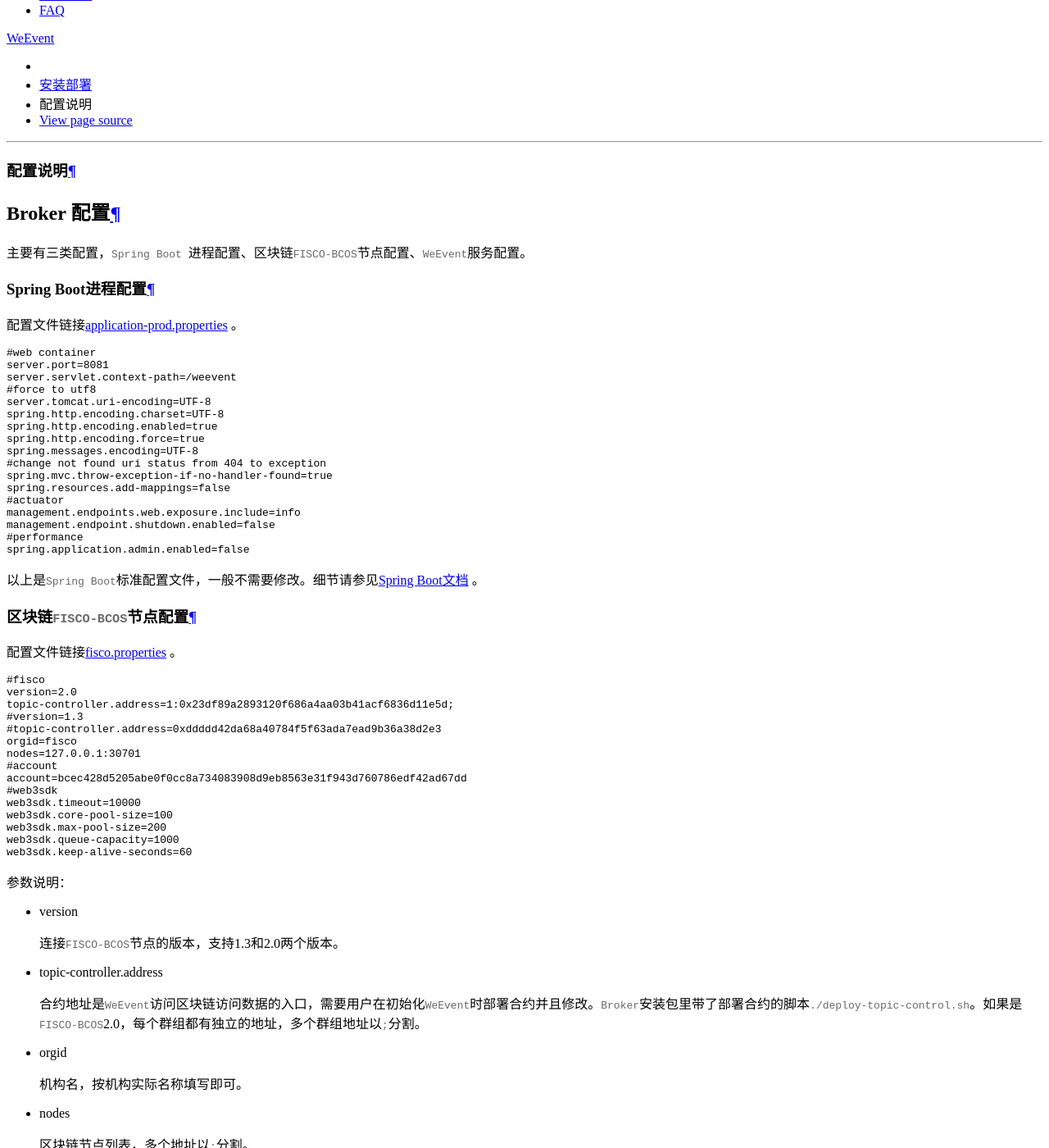
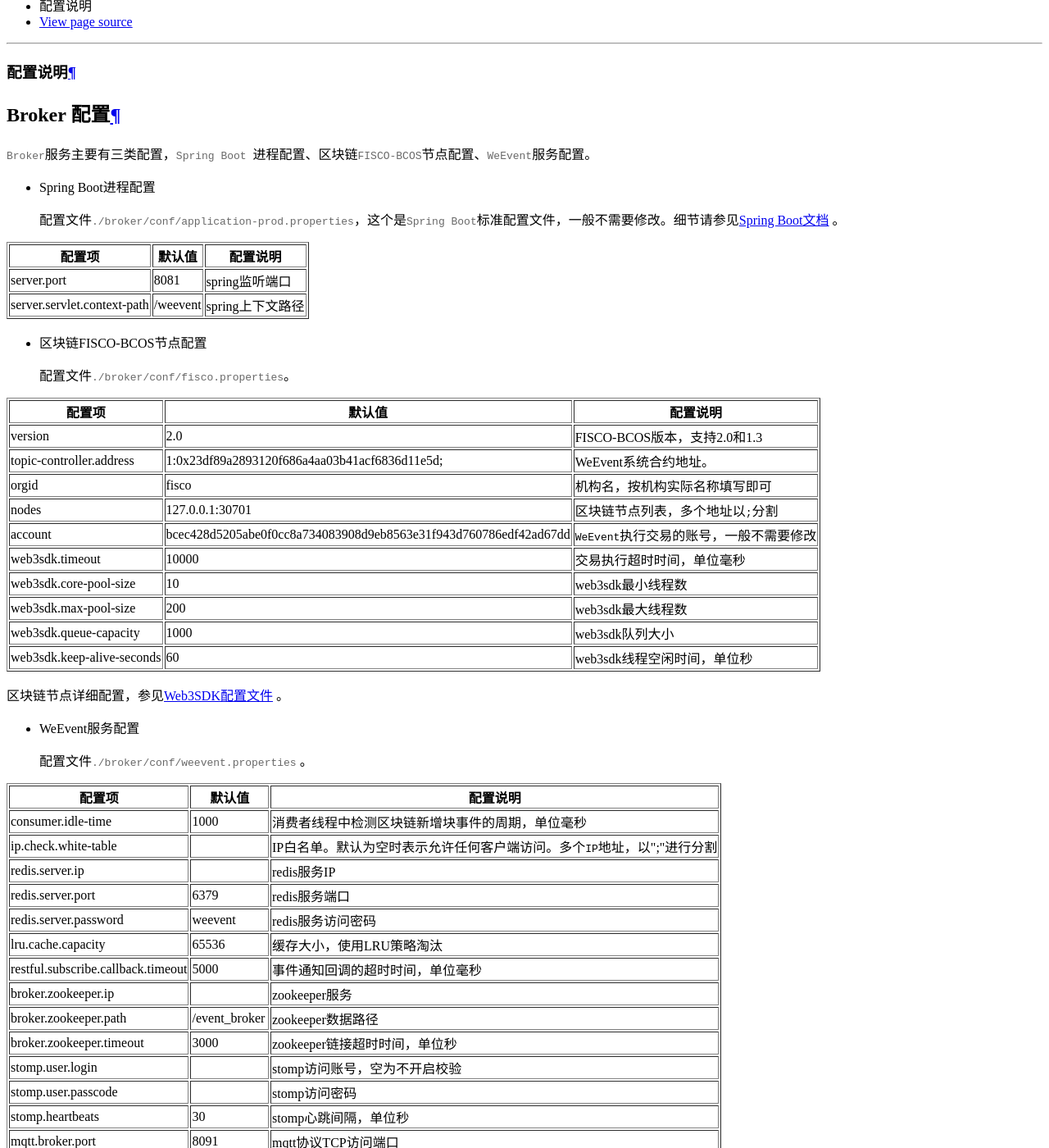
Before and after one commit to WeBankBlockchain/WeEvent-docs, a Sphinx documentation site: the page built from docs/install/property.md, in a window 1280 px wide and 1400 px high, scrolled down 509 px. Shown: the whole window at 82% size. Built offline with Sphinx 7.4.7 and the Read the Docs theme 2.0.0, drawn with Linux system fonts in a browser that asks for light colours; some of the changed text lies outside the part shown.

Commit message:
change property format (#41)

````diff
--- a/docs/install/property.md
+++ b/docs/install/property.md
@@ -1,313 +1,193 @@
 ## 配置说明
 ### Broker 配置
 
-主要有三类配置，`Spring Boot `进程配置、区块链`FISCO-BCOS`节点配置、`WeEvent`服务配置。
+`Broker`服务主要有三类配置，`Spring Boot `进程配置、区块链`FISCO-BCOS`节点配置、`WeEvent`服务配置。
 
-#### Spring Boot进程配置
+- Spring Boot进程配置
 
-配置文件链接[application-prod.properties](https://github.com/WeBankFinTech/WeEvent/blob/master/weevent-broker/src/main/resources/application-prod.properties) 。
+  配置文件`./broker/conf/application-prod.properties`，这个是`Spring Boot`标准配置文件，一般不需要修改。细节请参见[Spring Boot文档](https://docs.spring.io/spring-boot/docs/current/reference/htmlsingle/#appendix) 。
 
-```ini
-#web container
-server.port=8081
-server.servlet.context-path=/weevent
-#force to utf8
-server.tomcat.uri-encoding=UTF-8
-spring.http.encoding.charset=UTF-8
-spring.http.encoding.enabled=true
-spring.http.encoding.force=true
-spring.messages.encoding=UTF-8
-#change not found uri status from 404 to exception
-spring.mvc.throw-exception-if-no-handler-found=true
-spring.resources.add-mappings=false
-#actuator
-management.endpoints.web.exposure.include=info
-management.endpoint.shutdown.enabled=false
-#performance
-spring.application.admin.enabled=false
-```
-以上是`Spring Boot`标准配置文件，一般不需要修改。细节请参见[Spring Boot文档](https://docs.spring.io/spring-boot/docs/current/reference/htmlsingle/#appendix) 。
+  | 配置项                      | 默认值   | 配置说明         |
+  | --------------------------- | -------- | ---------------- |
+  | server.port                 | 8081     | spring监听端口   |
+  | server.servlet.context-path | /weevent | spring上下文路径 |
 
-#### 区块链`FISCO-BCOS`节点配置
-配置文件链接[fisco.properties](https://github.com/WeBankFinTech/WeEvent/blob/master/weevent-broker/src/main/resources/fisco.properties) 。
-```ini
-#fisco
-version=2.0
-topic-controller.address=1:0x23df89a2893120f686a4aa03b41acf6836d11e5d;
-#version=1.3
-#topic-controller.address=0xddddd42da68a40784f5f63ada7ead9b36a38d2e3
-orgid=fisco
-nodes=127.0.0.1:30701
-#account
-account=bcec428d5205abe0f0cc8a734083908d9eb8563e31f943d760786edf42ad67dd
-#web3sdk
-web3sdk.timeout=10000
-web3sdk.core-pool-size=100
-web3sdk.max-pool-size=200
-web3sdk.queue-capacity=1000
-web3sdk.keep-alive-seconds=60
-```
+- 区块链FISCO-BCOS节点配置
 
-参数说明：
+  配置文件`./broker/conf/fisco.properties`。
 
-- version
-
-  连接`FISCO-BCOS`节点的版本，支持1.3和2.0两个版本。
-
-- topic-controller.address
-
-  合约地址是`WeEvent`访问区块链访问数据的入口，需要用户在初始化`WeEvent`时部署合约并且修改。`Broker`安装包里带了部署合约的脚本`./deploy-topic-control.sh`。如果是`FISCO-BCOS`2.0，每个群组都有独立的地址，多个群组地址以`;`分割。
-
-- orgid
-
-  机构名，按机构实际名称填写即可。
-
-- nodes
-
-  区块链节点列表，多个地址以`;`分割。
-
-- account
-
-  `WeEvent`执行交易的账号，一般不需要修改。
-
-- web3sdk.*
-
-  `Web3SDK`连接池选项，一般不需要修改。
+  | 配置项                     | 默认值                                                       | 配置说明                                |
+  | -------------------------- | ------------------------------------------------------------ | --------------------------------------- |
+  | version                    | 2.0                                                          | FISCO-BCOS版本，支持2.0和1.3            |
+  | topic-controller.address   | 1:0x23df89a2893120f686a4aa03b41acf6836d11e5d;                | WeEvent系统合约地址。                   |
+  | orgid                      | fisco                                                        | 机构名，按机构实际名称填写即可          |
+  | nodes                      | 127.0.0.1:30701                                              | 区块链节点列表，多个地址以`;`分割       |
+  | account                    | bcec428d5205abe0f0cc8a734083908d9eb8563e31f943d760786edf42ad67dd | `WeEvent`执行交易的账号，一般不需要修改 |
+  | web3sdk.timeout            | 10000                                                        | 交易执行超时时间，单位毫秒              |
+  | web3sdk.core-pool-size     | 10                                                           | web3sdk最小线程数                       |
+  | web3sdk.max-pool-size      | 200                                                          | web3sdk最大线程数                       |
+  | web3sdk.queue-capacity     | 1000                                                         | web3sdk队列大小                         |
+  | web3sdk.keep-alive-seconds | 60                                                           | web3sdk线程空闲时间，单位秒             |
 
 
-区块链节点详细配置，参见[Web3SDK配置文件](https://fisco-bcos-documentation.readthedocs.io/zh_CN/release-2.0/docs/sdk/sdk.html) 。
+  区块链节点详细配置，参见[Web3SDK配置文件](https://fisco-bcos-documentation.readthedocs.io/zh_CN/release-2.0/docs/sdk/sdk.html) 。
 
-#### WeEvent服务配置
+- WeEvent服务配置
 
-配置文件链接[weevent.properties](https://github.com/WeBankFinTech/WeEvent/blob/master/weevent-broker/src/main/resources/weevent.properties) 。
+  配置文件`./broker/conf/weevent.properties` 。
 
-```ini
-#consumer
-consumer.idle-time=1000
-#ip white list
-ip.check.white-table=
-#redis server
-redis.server.ip=
-redis.server.port=
-redis.server.password=weevent
-lru.cache.capacity=65536
-#restful cgi timeout
-restful.subscribe.callback.timeout=5000
-
-#zookeeper
-broker.zookeeper.ip=127.0.0.1:2181
-broker.zookeeper.path=/event_broker
-broker.zookeeper.timeout=3000
-
-#user
-stomp.user.login=
-stomp.user.passcode=
-#server heartbeats
-stomp.heartbeats=30
-
-#mqtt brokerserver
-mqtt.broker.port=8091
-mqtt.broker.keepalive=60
-mqtt.websocket.path=/weevent/mqtt
-mqtt.websocket.port=8092
-mqtt.user.login=
-mqtt.user.passcode=
-```
-
-参数说明：
-- consumer.idle-time
-
-    消费者线程中检测区块链新增块事件的周期，默认为1000毫秒。一般不用修改。
-
-- IP白名单ip.check.white-table
-
-   `WeEvent`授权访问的客户端`IP`列表 ，默认为空时表示允许任何客户端访问。
-
-   用户可以配置多个`IP`地址，以";"进行分割。如`ip.check.white-table=127.0.0.1;127.0.0.2`。
-
-- Redis缓存配置redis.*
-
-   业务场景中如果有多个`Consumer`订阅同一个`Topic`的场景，建议使用`Redis`缓存来加快事件的通知。
-
-   - redis.server.ip ： `Redis` 服务的IP地址
-   - redis.server.port ：`Redis` 服务占用的端口
-   - redis.server.password ：`Redis` 服务访问密码
-   - lru.cache.capacity：进程中缓存大小，当缓存数据大于这个值时，使用`LRU`策略淘汰。一般不用修改。
-
-- RESTful回调接口的超时时间
-
-   - restful.subscribe.callback.timeout：事件通知回调的超时时间，默认为5000毫秒。一般不用修改。
-
-- Zookeeper配置broker.zookeeper.*
-
-   - broker.zookeeper.ip：`Zookeeper`的服务IP列表。
-   - broker.zookeeper.path：`WeEvent`的数据存储路径。一般不用修改。
-   - broker.zookeeper.timeout：`Zookeeper`的`Session`超时时间。默认为3000毫秒，一般不用修改。
-
-- STOMP协议配置stomp.*
-
-   - stomp.user.login/passcode：建议用户开启`STOMP`协议的账号/密码校验，以增强安全性。默认为空，表示不校验。
-   - stomp.heartbeats：配置心跳时间间隔。默认时间间隔30秒，一般不用修改。
-
-- MQTT Broker配置mqtt.*
-
-   - mqtt.broker.port：客户端使用`MQTT`协议访问`MQTT Broker`端口。
-   - mqtt.broker.keepalive：发送心跳时间。单位为秒。
-   - mqtt.websocket.path：客户端使用`WebSocket`协议访问`MQTT Broker`链接。
-   - mqtt.websocket.port：客户端使用`WebSocket`访问`MQTT Broker`端口。
-   - mqtt.user.login：`MQTT Broker`访问用户名，为空则不校验用户名。
-   - mqtt.user.passcode：`MQTT Broker`访问密码，为空则不校验用户密码。
+  | 配置项                             | 默认值        | 配置说明                                                     |
+  | ---------------------------------- | ------------- | ------------------------------------------------------------ |
+  | consumer.idle-time                 | 1000          | 消费者线程中检测区块链新增块事件的周期，单位毫秒             |
+  | ip.check.white-table               |               | IP白名单。默认为空时表示允许任何客户端访问。多个`IP`地址，以";"进行分割 |
+  | redis.server.ip                    |               | redis服务IP                                                  |
+  | redis.server.port                  | 6379          | redis服务端口                                                |
+  | redis.server.password              | weevent       | redis服务访问密码                                            |
+  | lru.cache.capacity                 | 65536         | 缓存大小，使用LRU策略淘汰                                    |
+  | restful.subscribe.callback.timeout | 5000          | 事件通知回调的超时时间，单位毫秒                             |
+  | broker.zookeeper.ip                |               | zookeeper服务                                                |
+  | broker.zookeeper.path              | /event_broker | zookeeper数据路径                                            |
+  | broker.zookeeper.timeout           | 3000          | zookeeper链接超时时间，单位秒                                |
+  | stomp.user.login                   |               | stomp访问账号，空为不开启校验                                |
+  | stomp.user.passcode                |               | stomp访问密码                                                |
+  | stomp.heartbeats                   | 30            | stomp心跳间隔，单位秒                                        |
+  | mqtt.broker.port                   | 8091          | mqtt协议TCP访问端口                                          |
+  | mqtt.broker.keepalive              | 60            | mqtt连接空闲时间，单位秒                                     |
+  | mqtt.websocket.path                | /weevent/mqtt | mqtt连接目录                                                 |
+  | mqtt.websocket.port                | 8092          | mqtt协议web socket访问端口                                   |
+  | mqtt.user.login                    |               | mqtt访问账号，空为不开启校验                                 |
+  | mqtt.user.passcode                 |               | mqtt访问密码                                                 |
 
 ### Governance
 
-`Governance`的配置都在文件`application-prod.yml `中，配置文件链接[application-prod.yml](https://github.com/WeBankFinTech/WeEvent/blob/master/weevent-governance/src/main/resources/application-prod.yml) 。
+配置文件`./governance/conf/application-prod.yml `。
 
-```nginx
-server:
-  port: 8082
-spring:
-  # datasource
-  datasource:
-    # mysql的jdbc访问串
-    url: jdbc:mysql://127.0.0.1:3306/demo?useUnicode=true&characterEncoding=utf-8&useSSL=false
-    driver-class-name: org.mariadb.jdbc.Driver
-    # 数据库用户名
-    username: ${username}
-    # 数据库密码
-    password: ${password}
-    type: org.apache.commons.dbcp2.BasicDataSource
-    dbcp2:
-      max-wait-millis: 10000
-      min-idle: 5
-      initial-size: 5
-      validation-query: SELECT 'x'
-    mail:
-        default-encoding: UTF-8
-        host: smtp.163.com
-        username: mailusername@163.com
-        password: mailpwd
-  pid:
-    fail-on-write-error: true
-    file: ./logs/governance.pid
-http:
-  client:
-    max-total: 200
-    max-per-route: 500
-    connection-request-timeout: 3000
-    connection-timeout: 3000
-    socket-timeout: 5000
-https:
-  read-timeout: 5000
-  connect-timeout: 15000
-
-
-```
-- 配置说明:
-    - datasource：数据库的`JDBC`访问字符串。
-    - mail.username：用于发送给用户发送邮件的邮件地址。
+| 配置项                                        | 默认值                                                       | 配置说明         |
+| --------------------------------------------- | ------------------------------------------------------------ | ---------------- |
+| server.port                                   | 8082                                                         | spring监听端口   |
+| spring.datasource.url                         | jdbc:mysql://127.0.0.1:3306/demo?useUnicode=true&characterEncoding=utf-8&useSSL=false | 数据源           |
+| spring.datasource.driver-class-name           | org.mariadb.jdbc.Driver                                      | 驱动类           |
+| spring.datasource.username                    |                                                              | 数据库账号用户名 |
+| spring.datasource.password                    |                                                              | 数据库账号密码   |
+| spring.datasource.type                        |                                                              |                  |
+| spring.datasource.dbcp2.max-wait-millis       |                                                              |                  |
+| spring.datasource.dbcp2.min-idle              |                                                              |                  |
+| spring.datasource.dbcp2.initial-size          |                                                              |                  |
+| spring.datasource.dbcp2.validation-query      |                                                              |                  |
+| spring.datasource.mail.default-encoding       |                                                              |                  |
+| spring.datasource.mail.host                   |                                                              |                  |
+| spring.datasource.mail.username               |                                                              |                  |
+| spring.datasource.mail.password               |                                                              |                  |
+| spring.http.client.max-total                  | 200                                                          |                  |
+| spring.http.client.max-per-route              | 500                                                          |                  |
+| spring.http.client.connection-request-timeout | 3000                                                         |                  |
+| spring.http.client.connection-timeout         | 3000                                                         |                  |
+| spring.http.client.socket-timeout             | 5000                                                         |                  |
+| spring.https.client.read-timeout              | 5000                                                         |                  |
+| spring.https.client.connect-timeout           | 15000                                                        |                  |
 
 ### Nginx 配置说明
-#### 修改后端子模块路由
+- 修改后端子模块路由
 
-通过配置文件`nginx/conf/conf.d/http_rs.conf`里的`upstream`来增加和移除后端的业务机器。
+  通过配置文件`nginx/conf/conf.d/http_rs.conf`里的`upstream`来增加和移除后端的业务机器。
 
-```nginx
-upstream broker_backend{
-    server localhost:8090 weight=100 max_fails=3;
+  ```nginx
+  upstream broker_backend{
+      server localhost:8090 weight=100 max_fails=3;
 
-    ip_hash;
-    keepalive 1024;
-}
+      ip_hash;
+      keepalive 1024;
+  }
 
-upstream broker_mqtt_websocket_backend {
-    server localhost:8092 weight=100 max_fails=3;
+  upstream broker_mqtt_websocket_backend {
+      server localhost:8092 weight=100 max_fails=3;
 
-    ip_hash;
-    keepalive 1024;
-}
+      ip_hash;
+      keepalive 1024;
+  }
 
-upstream governance_backend{
-    server localhost:8099 weight=100 max_fails=3;
+  upstream governance_backend{
+      server localhost:8099 weight=100 max_fails=3;
 
-    ip_hash;
-    keepalive 1024;
-}
-```
+      ip_hash;
+      keepalive 1024;
+  }
+  ```
 
-特别的，如果使用了基于`TCP`的`MQTT`协议。配置文件为`nginx/conf/conf.d/tcp_rs.conf`。
+  特别的，如果使用了基于`TCP`的`MQTT`协议。配置文件为`nginx/conf/conf.d/tcp_rs.conf`。
 
-#### 使用TLS加密传输
+- 使用TLS加密传输
 
-`WeEvent`通过`Nginx`实现`TLS`加密传输。在`nginx/conf/nginx.conf `文件里，通过`include`不同的文件来选择是否支持`TSL`。
+  `WeEvent`通过`Nginx`实现`TLS`加密传输。在`nginx/conf/nginx.conf `文件里，通过`include`不同的文件来选择是否支持`TSL`。
 
-如下面默认配置，不支持TLS。开启方式为对应行改为`include ./conf.d/https.conf`和`include ./conf.d/tcp_tls.conf`
+  如下面默认配置，不支持TLS。开启方式为对应行改为`include ./conf.d/https.conf`和`include ./conf.d/tcp_tls.conf`
 
-```nginx
-########################################################################################################################
-# This is nginx configuration for WeEvent's proxy access.
-# 1. Support tcp access in default.
-#   like web/restful/jsonrpc over http, stomp over websocket, and mqtt over tcp or websocket.
-# 2. For security access
-#   a. support web/restful/jsonrpc over https, stomp over wss, and mqtt over wss
-#       replace default include line to "include ./conf.d/https.conf"
-#   b. support mqtt over tls
-#       replace default include line to "include ./conf.d/tcp_tls.conf"
-########################################################################################################################
+  ```nginx
+  ########################################################################################################################
+  # This is nginx configuration for WeEvent's proxy access.
+  # 1. Support tcp access in default.
+  #   like web/restful/jsonrpc over http, stomp over websocket, and mqtt over tcp or websocket.
+  # 2. For security access
+  #   a. support web/restful/jsonrpc over https, stomp over wss, and mqtt over wss
+  #       replace default include line to "include ./conf.d/https.conf"
+  #   b. support mqtt over tls
+  #       replace default include line to "include ./conf.d/tcp_tls.conf"
+  ########################################################################################################################
 
-#user  nobody;
-worker_processes  10;
+  #user  nobody;
+  worker_processes  10;
 
-#error_log  logs/error.log;
-#error_log  logs/error.log  notice;
-#error_log  logs/error.log  info;
+  #error_log  logs/error.log;
+  #error_log  logs/error.log  notice;
+  #error_log  logs/error.log  info;
 
-pid         logs/nginx.pid;
+  pid         logs/nginx.pid;
 
-events {
-    use epoll;
-    worker_connections  10000;
-}
-worker_rlimit_nofile 10000;
+  events {
+      use epoll;
+      worker_connections  10000;
+  }
+  worker_rlimit_nofile 10000;
 
-#support web/restful/jsonrpc/stomp
-http {
-    include       mime.types;
-    default_type  application/octet-stream;
+  #support web/restful/jsonrpc/stomp
+  http {
+      include       mime.types;
+      default_type  application/octet-stream;
 
-    #log_format  main  '$remote_addr - $remote_user [$time_local] "$request" '
-    #                  '$status $body_bytes_sent "$http_referer" '
-    #                  '"$http_user_agent" "$http_x_forwarded_for"';
+      #log_format  main  '$remote_addr - $remote_user [$time_local] "$request" '
+      #                  '$status $body_bytes_sent "$http_referer" '
+      #                  '"$http_user_agent" "$http_x_forwarded_for"';
 
-    #access_log  logs/access.log  main;
+      #access_log  logs/access.log  main;
 
-    sendfile        on;
-    #tcp_nopush     on;
+      sendfile        on;
+      #tcp_nopush     on;
 
-    #keepalive_timeout  0;
-    keepalive_timeout  65;
+      #keepalive_timeout  0;
+      keepalive_timeout  65;
 
-    #gzip  on;
+      #gzip  on;
 
-    #custom config
-    server_tokens           off;
-    client_body_temp_path   ./nginx_temp/client_body;
-    proxy_temp_path         ./nginx_temp/proxy;
-    fastcgi_temp_path       ./nginx_temp/fastcgi;
-    uwsgi_temp_path         ./nginx_temp/uwsgi;
-    scgi_temp_path          ./nginx_temp/scgi;
+      #custom config
+      server_tokens           off;
+      client_body_temp_path   ./nginx_temp/client_body;
+      proxy_temp_path         ./nginx_temp/proxy;
+      fastcgi_temp_path       ./nginx_temp/fastcgi;
+      uwsgi_temp_path         ./nginx_temp/uwsgi;
+      scgi_temp_path          ./nginx_temp/scgi;
 
-    # http conf
-    include                 ./conf.d/http_rs.conf;
+      # http conf
+      include                 ./conf.d/http_rs.conf;
 
-    include                 ./conf.d/http.conf;
-}
+      include                 ./conf.d/http.conf;
+  }
 
-#support mqtt over tcp
-stream {
-    include                 ./conf.d/tcp_rs.conf;
+  #support mqtt over tcp
+  stream {
+      include                 ./conf.d/tcp_rs.conf;
 
-    include                 ./conf.d/tcp.conf;
-}
-```
+      include                 ./conf.d/tcp.conf;
+  }
+  ```
 
-`Nginx`配置文件说明，请参见[Nginx配置](https://www.nginx.com/resources/wiki/start/topics/examples/full/) 。
+  更多`Nginx`配置文件说明，请参见[Nginx配置](https://www.nginx.com/resources/wiki/start/topics/examples/full/) 。
````
Also changed, not shown: docs/install/download.md (+4 -2 lines).
